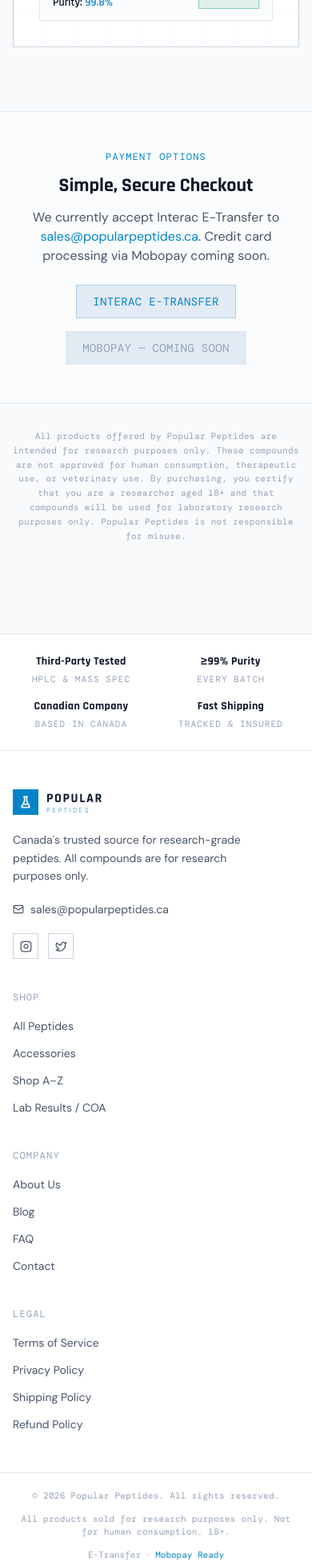
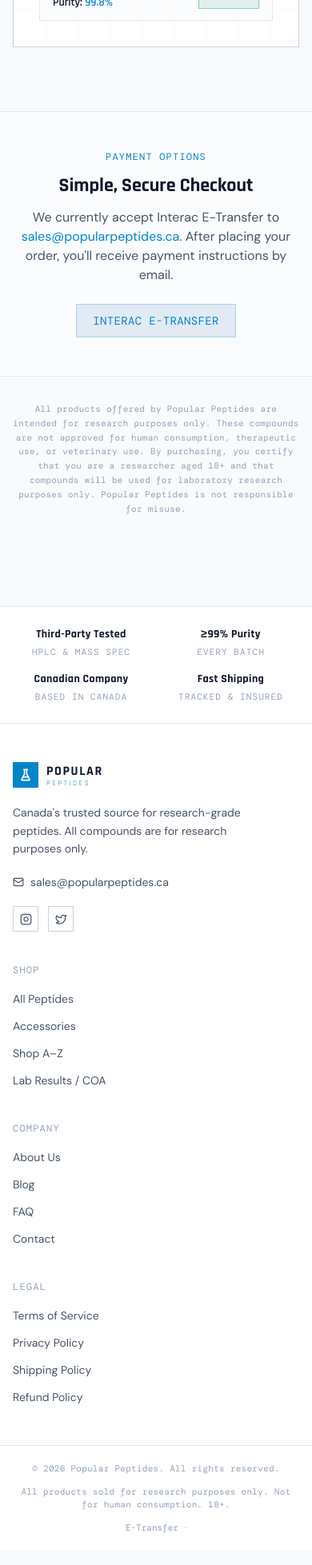
Before and after one commit to catoambassador-ops/popular-peptides, a Next.js app: page / in a window 390 px wide. Shown: the part 5571-7528 px from the top of the page at 80% size. Built offline with nearby package versions, Linux system fonts and the light colour scheme; a web font is replaced by a local one.

Commit message:
Update site

```diff
--- a/src/app/api/orders/route.ts
+++ b/src/app/api/orders/route.ts
@@ -78,7 +78,7 @@ async function sendOrderEmails(order: any) {
         <p style="margin:4px 0;">Message/Note: <strong>${order.orderNumber}</strong></p>
         <p style="margin:16px 0 4px;color:#8892A4;font-size:13px;">Your order will be processed once payment is confirmed. You'll receive a confirmation email within 1 business day.</p>
       </div>
-    ` : `<p style="color:#8892A4;">Payment will be processed via Mobopay.</p>`
+    ` : `<p style="color:#8892A4;">Payment details will be provided via email.</p>`
 
     // Email to customer
     await transporter.sendMail({
@@ -150,7 +150,7 @@ async function sendOrderEmails(order: any) {
       html: `
         <div style="font-family:Arial,sans-serif;max-width:600px;">
           <h2>New Order: ${order.orderNumber}</h2>
-          <p><strong>Payment:</strong> ${order.paymentMethod === 'etransfer' ? 'E-Transfer' : 'Mobopay'}</p>
+          <p><strong>Payment:</strong> E-Transfer</p>
           <p><strong>Total:</strong> $${(order.total / 100).toFixed(2)} CAD</p>
           <h3>Customer</h3>
           <p>${order.shippingAddress.firstName} ${order.shippingAddress.lastName}<br>
--- a/src/app/checkout/page.tsx
+++ b/src/app/checkout/page.tsx
@@ -224,19 +224,6 @@ export default function CheckoutPage() {
                     </div>
                   </label>
 
-                  {/* Mobopay */}
-                  <label className={`block cursor-not-allowed border p-4 opacity-60 border-border-subtle`}>
-                    <div className="flex items-start gap-3">
-                      <input type="radio" name="paymentMethod" value="mobopay" disabled className="mt-1" />
-                      <div>
-                        <div className="flex items-center gap-2">
-                          <span className="font-display text-sm font-700 text-text-secondary tracking-wide">Mobopay</span>
-                          <span className="font-mono text-[10px] tracking-widest text-text-muted border border-border-subtle px-2 py-0.5">COMING SOON</span>
-                        </div>
-                        <div className="text-xs text-text-muted mt-1">Credit card processing will be available soon.</div>
-                      </div>
-                    </div>
-                  </label>
                 </div>
               </div>
 
--- a/src/app/page.tsx
+++ b/src/app/page.tsx
@@ -242,14 +242,11 @@ export default function HomePage() {
           <p className="text-text-secondary max-w-xl mx-auto mb-6">
             We currently accept Interac E-Transfer to{' '}
             <a href="mailto:sales@popularpeptides.ca" className="text-brand-cyan">sales@popularpeptides.ca</a>.
-            Credit card processing via Mobopay coming soon.
+            After placing your order, you'll receive payment instructions by email.
           </p>
           <div className="flex flex-wrap justify-center gap-4">
             <div className="px-5 py-2.5 border border-border-bright bg-bg-elevated font-mono text-sm text-brand-cyan tracking-wide">
               INTERAC E-TRANSFER
-            </div>
-            <div className="px-5 py-2.5 border border-border-subtle bg-bg-elevated font-mono text-sm text-text-muted tracking-wide">
-              MOBOPAY — COMING SOON
             </div>
           </div>
         </div>
--- a/src/components/layout/Footer.tsx
+++ b/src/components/layout/Footer.tsx
@@ -118,7 +118,7 @@ export function Footer() {
           <div className="flex items-center gap-2">
             <span className="font-mono text-[11px] text-text-muted">E-Transfer</span>
             <span className="text-text-muted text-[11px]">·</span>
-            <span className="font-mono text-[11px] text-brand-cyan">Mobopay Ready</span>
+
           </div>
         </div>
       </div>
--- a/src/components/layout/Navbar.tsx
+++ b/src/components/layout/Navbar.tsx
@@ -195,9 +195,7 @@ export function Navbar() {
                 )}
               </button>
 
-              <Link href="/account" className="hidden sm:block btn-outline py-2 text-xs">
-                Account
-              </Link>
+              {/* Account button hidden */}
 
               {/* Mobile menu */}
               <button
```
